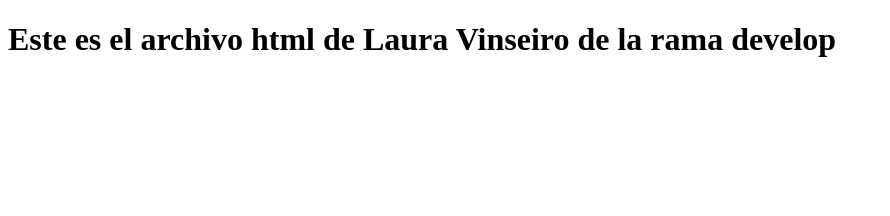
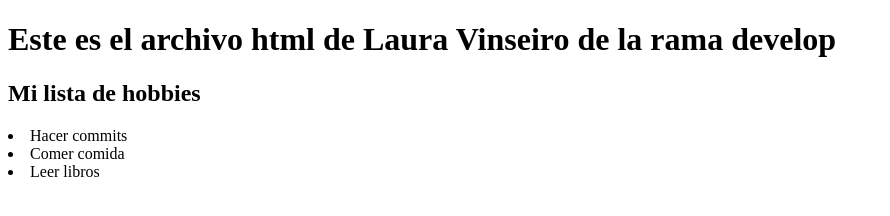
Before and after one commit to Lauu92/Ad1EEDD, a plain HTML site: page laura_vinseiro.html in a window 1280 px wide. Shown: the whole page, without its empty margins (0-890 px from the left). Drawn offline with Linux system fonts and the light colour scheme.

Commit message:
Commit para añadir mis hobbies a laura_vinseiro.html

```diff
--- a/laura_vinseiro.html
+++ b/laura_vinseiro.html
@@ -7,6 +7,10 @@
 </head>
 <body>
     <h1>Este es el archivo html de Laura Vinseiro de la rama develop</h1>
+    <h2>Mi lista de hobbies</h2>
+    <li>Hacer commits</li>
+    <li>Comer comida</li>
+    <li>Leer libros</li>
 
 </body>
 </html>
```
